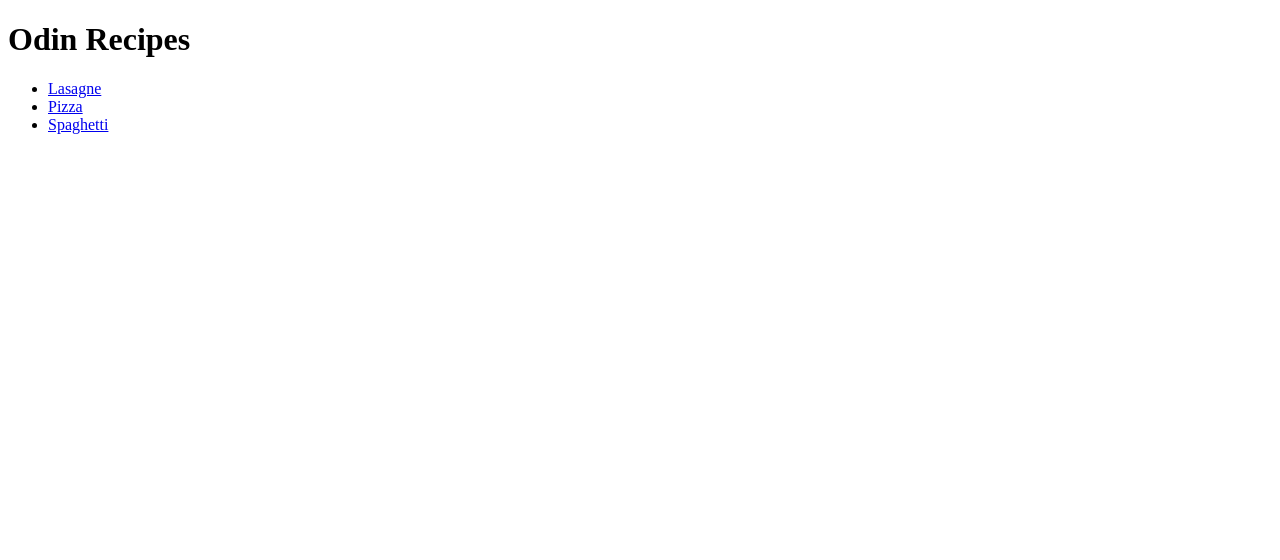
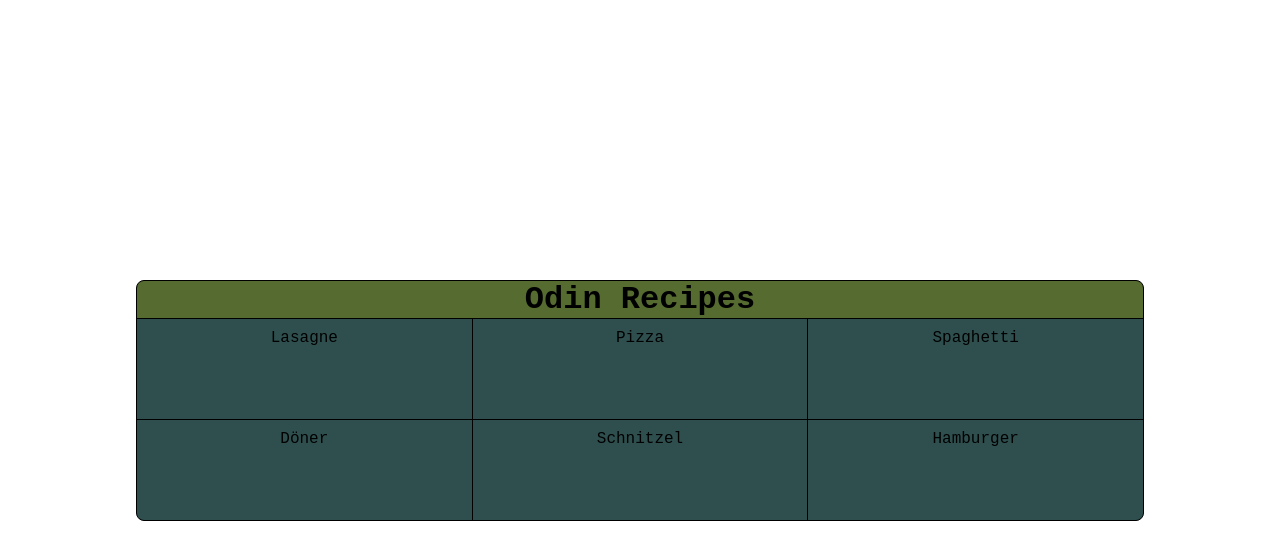
Before and after one commit to style-x/odin, a plain HTML site: page index.html in a window 1280 px wide. Drawn offline with Linux system fonts and the light colour scheme.

Commit message:
add CSS
CSS Style zugefügt, verlinkungen fehlen noch

```diff
--- a/index.html
+++ b/index.html
@@ -4,17 +4,22 @@
   <meta charset="UTF-8">
   <meta http-equiv="X-UA-Compatible" content="IE=edge">
   <meta name="viewport" content="width=device-width, initial-scale=1.0">
+  <link rel="stylesheet" href="style.css">
   <title>odin</title>
 </head>
 <body>
 
-  <h1>Odin Recipes</h1>
-
-  <ul>
-    <li><a href="recipes/lasagne.html" alt="Link to Lasagne Recipe">Lasagne</a></li>
-    <li><a href="recipes/Pizza.html" alt="Link to Lasagne Recipe">Pizza</a></li>
-    <li><a href="recipes/Spaghetti.html" alt="Link to Lasagne Recipe">Spaghetti</a></li>
-  </ul>
+  <div class="container">
+    <h1>Odin Recipes</h1>
+    <main class="list">
+      <a href="recipes/lasagne.html" alt="Link to Lasagne Recipe">Lasagne</a>
+      <a href="recipes/pizza.html" alt="Link to Lasagne Recipe">Pizza</a>
+      <a href="recipes/spaghetti.html" alt="Link to Lasagne Recipe">Spaghetti</a>
+      <a href="recipes/doener.html" alt="Link to Lasagne Recipe">Döner</a>
+      <a href="recipes/schnitzel.html" alt="Link to Lasagne Recipe">Schnitzel</a>
+      <a href="recipes/hamburger.html" alt="Link to Lasagne Recipe">Hamburger</a>
+    </main>
+  </div>
 
 </body>
 </html>
--- /dev/null
+++ b/style.css
@@ -0,0 +1,43 @@
+* {
+  font-family: 'Courier New', Courier, sans-serif;
+  box-sizing: border-box;
+  margin: 0;
+  padding: 0;
+}
+
+body {
+  padding: 10px;
+  display: flex;
+  align-items: center;
+  justify-content: center;
+  min-height: 100vh;
+}
+
+.container {
+  width: 80%;
+  background-color: black;
+  border: 1px solid black;
+  border-radius: 8px;
+  overflow: hidden;
+}
+
+.container>h1 {
+  background-color: darkolivegreen;
+  text-align: center;
+  border-bottom: 1px solid black;
+}
+
+.list {
+  display: grid;
+  grid-template-columns: repeat(3, 1fr);
+  grid-gap: 1px;
+  grid-auto-rows: minmax(100px, auto);
+}
+
+.list>a {
+  text-decoration: none;
+  color: black;
+  padding: 10px;
+  text-align: center;
+  background-color: darkslategrey;
+}
```
